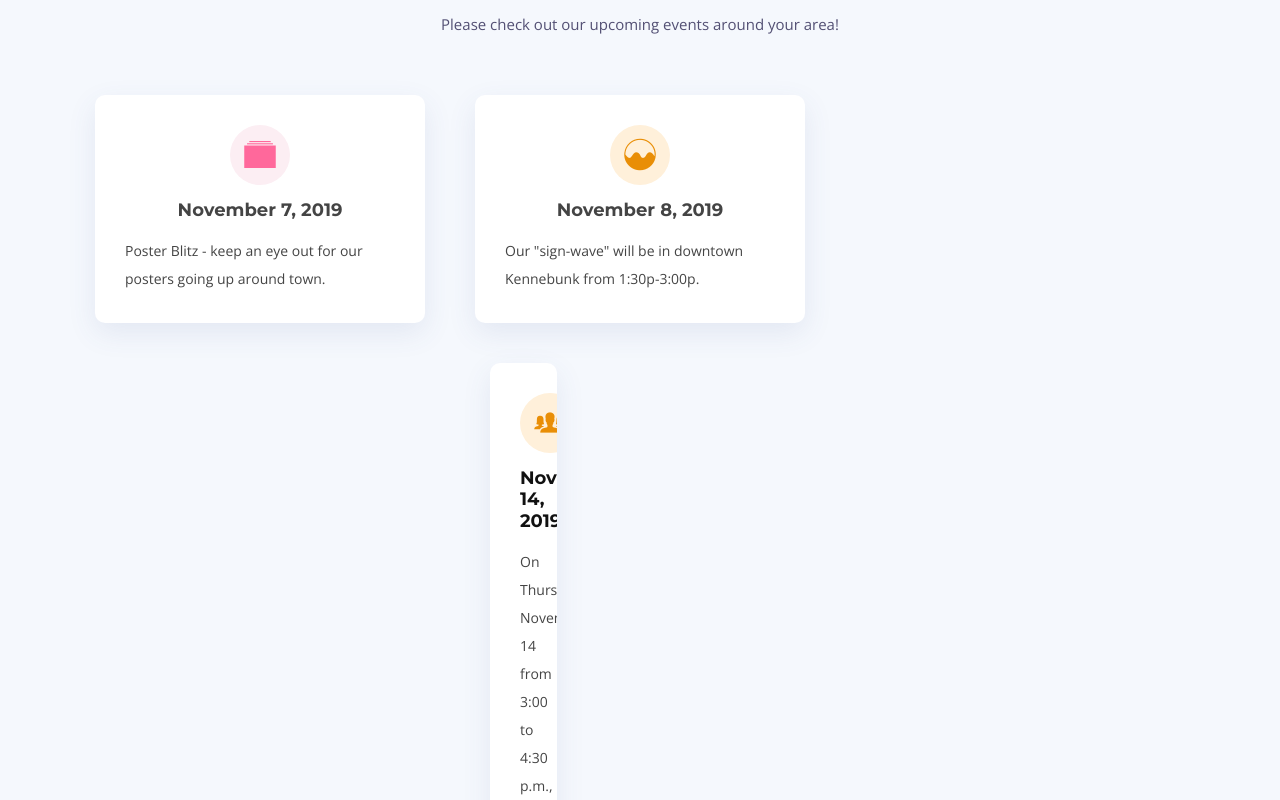
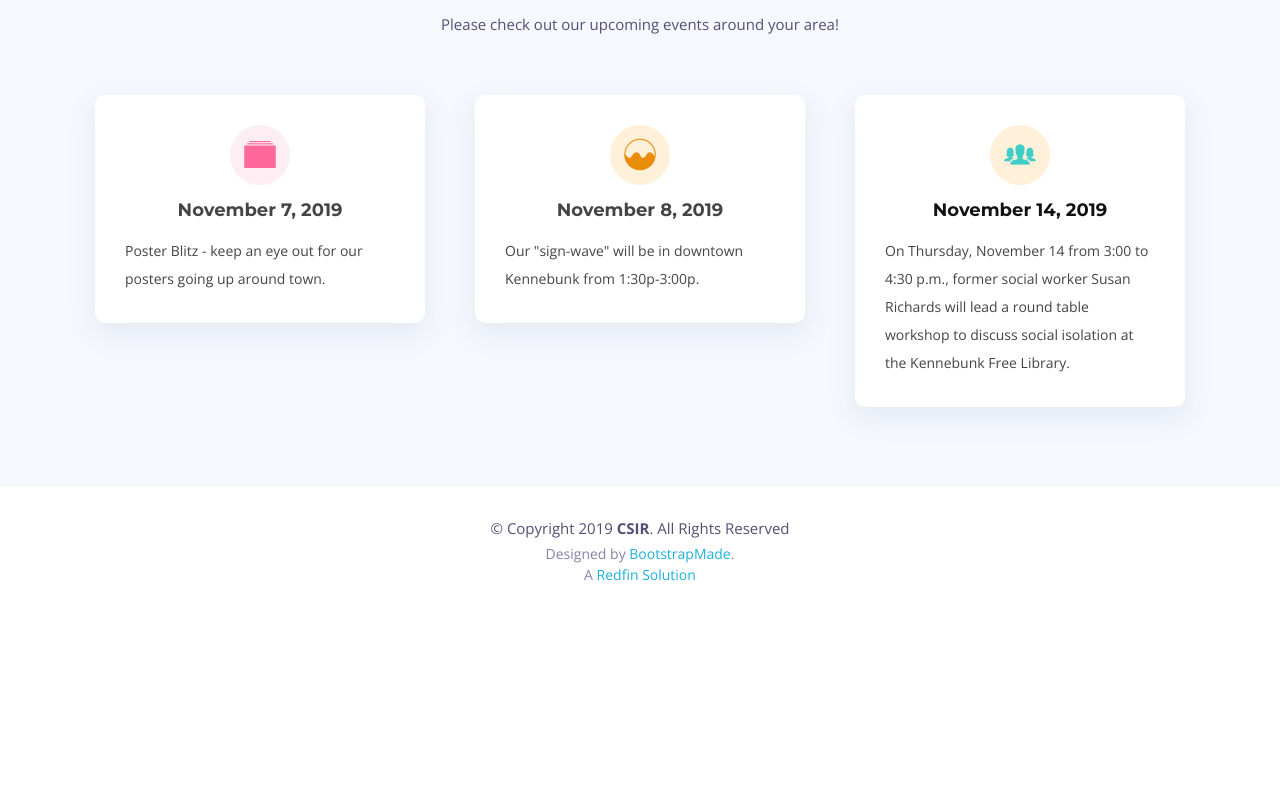
Before and after one commit to chrisfromredfin/csir, a plain HTML site: page index.html in a window 1280 px wide. Shown: the part 2200-3000 px from the top of the page. After the commit the page ends 2815 px from the top, so only its background shows below. Drawn offline with nearby package versions, Linux system fonts and the light colour scheme; files whose address does not match are found by name.

Commit message:
update color and nesting

```diff
--- a/index.html
+++ b/index.html
@@ -216,11 +216,11 @@
                 </h4>
                 <p class="description">Our "sign-wave" will be in downtown Kennebunk from 1:30p-3:00p.</p>
               </div>
-
+            </div>
             <div class="col-md-6 col-lg-4 wow bounceInUp" data-wow-duration="1.4s">
               <div class="box">
                 <div class="icon" style="background: #fff0da;">
-                    <i class="ion-ios-people" style="color: #e98e06;"></i>
+                  <i class="ion-ios-people" style="color: #3fcdc7;"></i>
                 </div>
                 <h4 class="title">
                   <a href="https://kennebunklibrary.org/ckfinder/userfiles/files/November%202019%20Newsletter.pdf">November 14, 2019</a>
@@ -229,10 +229,7 @@
                   former social worker Susan Richards will lead a
                   round table workshop to discuss social isolation at the Kennebunk Free Library.</p>
               </div>
-
-
             </div>
-
           </div>
         </div>
       </section>
```
Lines whose indentation alone changed are shown as unchanged.
